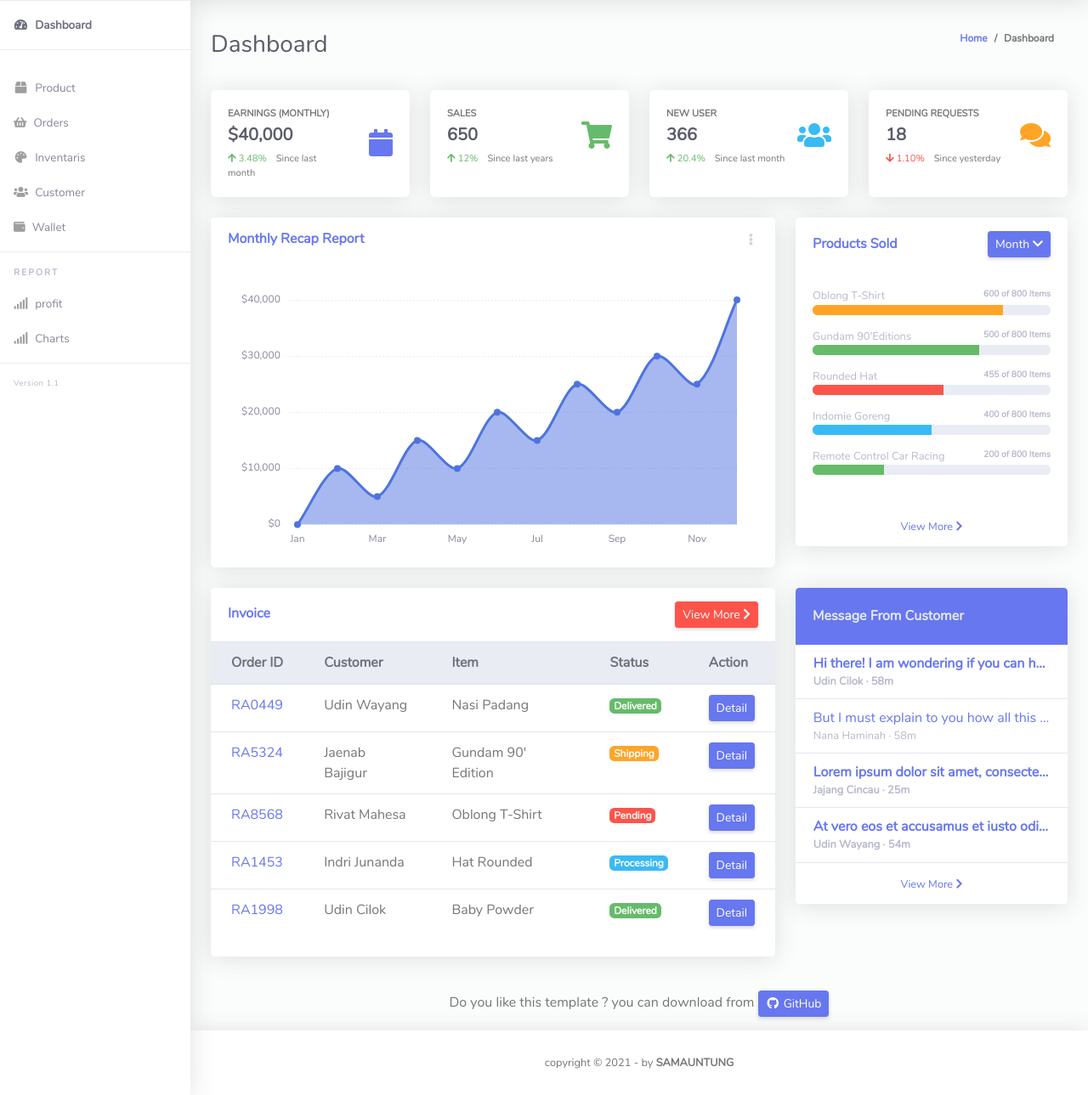
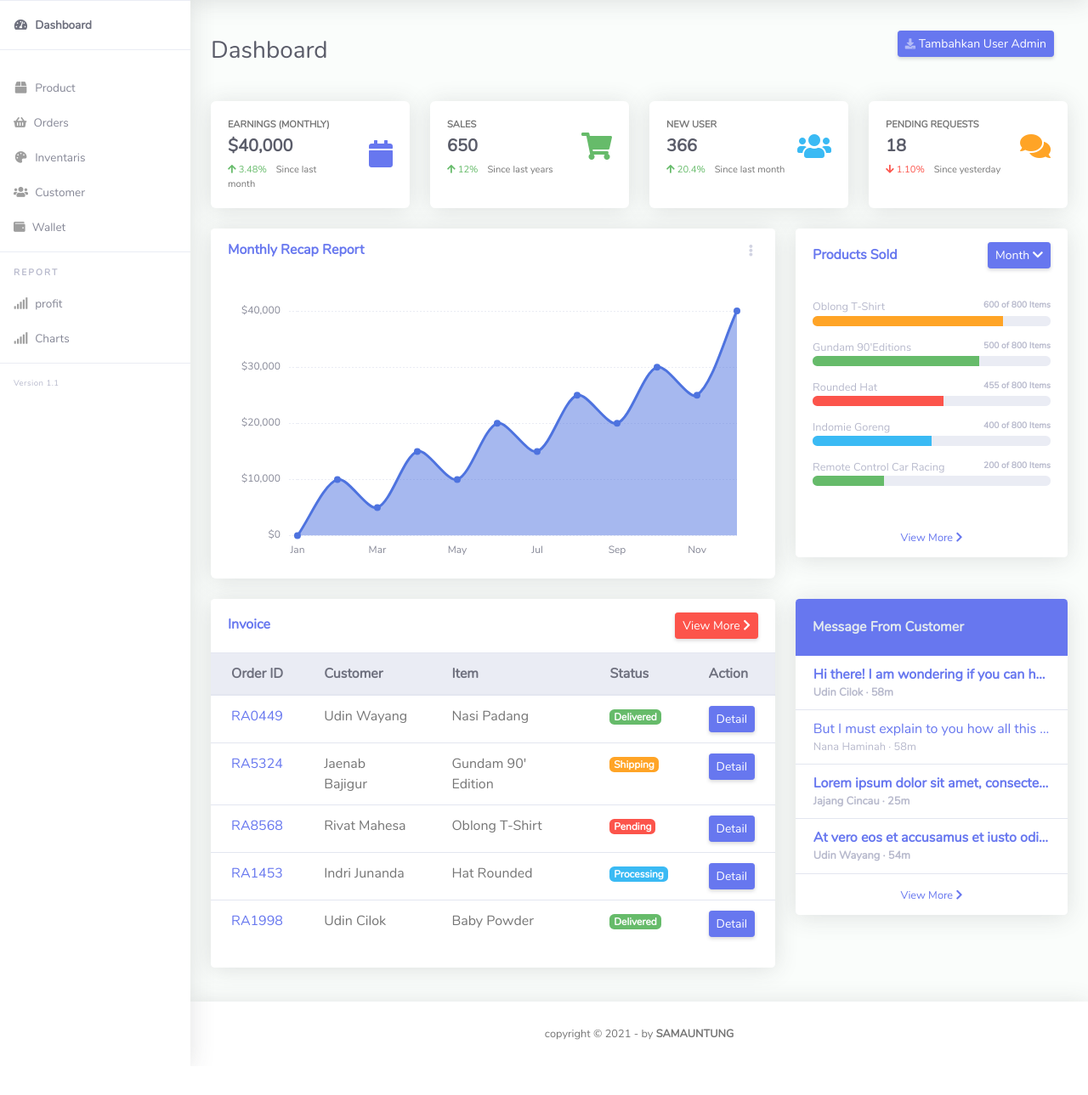
Before and after one commit to Misbachurisnaini/Web_Kelompok4, a PHP site: page / in a window 1280 px wide. Shown: the part 70-1359 px from the top of the page at 85% size. After the commit the page ends 1312 px from the top, so only its background shows below. Run offline with PHP 8.4, Linux system fonts and the light colour scheme.

Commit message:
Update index.php

```diff
--- a/Admin_samauntung/index.php
+++ b/Admin_samauntung/index.php
@@ -312,8 +312,8 @@
           <div class="d-sm-flex align-items-center justify-content-between mb-4">
             <h1 class="h3 mb-0 text-gray-800">Dashboard</h1>
             <ol class="breadcrumb">
-              <li class="breadcrumb-item"><a href="./">Home</a></li>
-              <li class="breadcrumb-item active" aria-current="page">Dashboard</li>
+              <a href="addadmin.php" class="d-none d-sm-inline-block btn btn-sm btn-primary shadow-sm">
+                <i class="fas fa-download fa-sm text-white-50"></i> Tambahkan User Admin </a>
             </ol>
           </div>
 
@@ -606,12 +606,12 @@
           </div>
           <!--Row-->
 
-          <div class="row">
+          <!-- <div class="row">
             <div class="col-lg-12 text-center">
               <p>Do you like this template ? you can download from <a href="https://github.com/indrijunanda/RuangAdmin"
                   class="btn btn-primary btn-sm" target="_blank"><i class="fab fa-fw fa-github"></i>&nbsp;GitHub</a></p>
             </div>
-          </div>
+          </div> -->
 
           <!-- Modal Logout -->
           <!-- <div class="modal fade" id="logoutModal" tabindex="-1" role="dialog" aria-labelledby="exampleModalLabelLogout"
```
